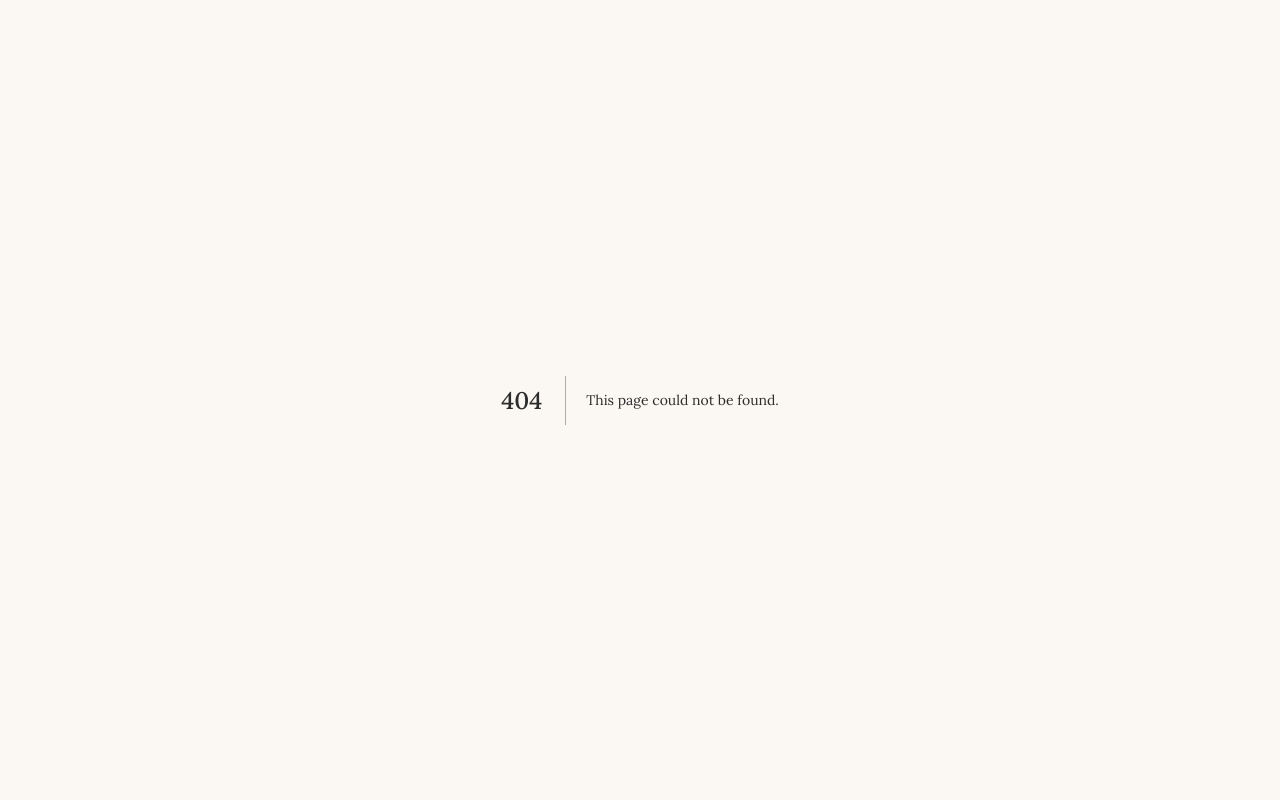
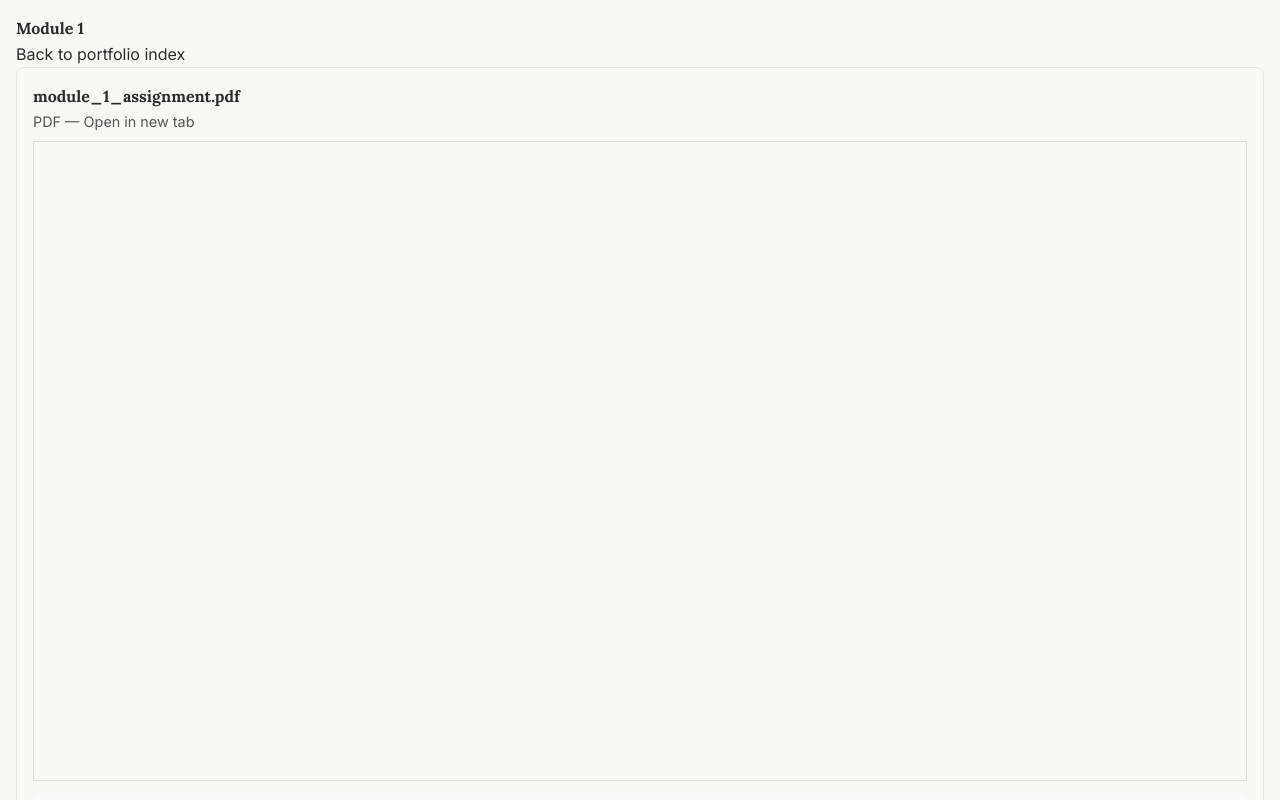
Before and after one commit to Thanay2001/Final-CREATIVITY-AND-IDEATION, a Next.js app: page /portfolio/module/1 in a window 1280 px wide. Before the commit this address had no page. Shown: the top 800 px of the page. Built offline with nearby package versions, Linux system fonts and the light colour scheme.

Commit message:
Convert static portfolio pages into Next server pages (index + dynamic module pages)

```diff
--- /dev/null
+++ b/src/app/portfolio/module/[id]/page.tsx
@@ -0,0 +1,83 @@
+import fs from 'fs';
+import path from 'path';
+import Link from 'next/link';
+
+type Item = {
+  filename?: string;
+  cleaned_filename?: string;
+  type?: string;
+  extracted_text?: string;
+  transcripts?: Record<string, string>;
+};
+
+function assetUrlFor(item: Item) {
+  const name = item.cleaned_filename ? path.basename(item.cleaned_filename) : path.basename(item.filename || '');
+  return `/portfolio/assets/${name}`;
+}
+
+export default function ModulePage({ params }: { params: { id: string } }) {
+  const id = params.id;
+  const jsonPath = path.join(process.cwd(), 'final portfolio', 'portfolio_index.json');
+  const raw = fs.readFileSync(jsonPath, 'utf8');
+  const data = JSON.parse(raw);
+  const items: Item[] = data.items || [];
+
+  const moduleItems = items.filter((it: Item) => {
+    const cleaned = it.cleaned_filename || it.filename || '';
+    const base = path.basename(cleaned);
+    const m = base.match(/module[_\- ]?(\d+)/i) || (it.filename || '').match(/module[_\- ]?(\d+)/i);
+    return m ? m[1] === id : false;
+  });
+
+  return (
+    <main style={{ padding: '1rem' }}>
+      <header>
+        <h1>Module {id}</h1>
+        <p>
+          <Link href="/portfolio">Back to portfolio index</Link>
+        </p>
+      </header>
+
+      {moduleItems.length === 0 && <p>No items found for this module.</p>}
+
+      {moduleItems.map((it, idx) => {
+        const type = it.type || '';
+        const assetUrl = assetUrlFor(it);
+        return (
+          <article key={idx} style={{ border: '1px solid #e6e6e6', padding: '1rem', borderRadius: 8, marginBottom: '1rem' }}>
+            <h3>{path.basename(it.cleaned_filename || it.filename || '')}</h3>
+            {type === 'pdf' && (
+              <>
+                <div style={{ fontSize: '.9rem', color: '#555' }}>
+                  PDF — <a href={assetUrl} target="_blank">Open in new tab</a>
+                </div>
+                <iframe src={assetUrl} style={{ width: '100%', height: 640, border: '1px solid #ddd', marginTop: 8 }} />
+              </>
+            )}
+
+            {type === 'mp4' && (
+              <>
+                <div style={{ fontSize: '.9rem', color: '#555' }}>Video</div>
+                <video controls style={{ width: '100%', marginTop: 8 }}>
+                  <source src={assetUrl} type="video/mp4" />
+                  Your browser does not support the video tag.
+                </video>
+              </>
+            )}
+
+            {it.extracted_text && (
+              <div style={{ marginTop: 12 }}>
+                <pre style={{ whiteSpace: 'pre-wrap', background: '#fafafa', padding: 12, borderRadius: 6 }}>
+                  {fs.existsSync(path.join(process.cwd(), it.extracted_text)) ? fs.readFileSync(path.join(process.cwd(), it.extracted_text), 'utf8').slice(0, 200) + '...' : ''}
+                </pre>
+                <p>
+                  <a href={`/portfolio/fulltext-${path.basename(it.extracted_text || '')}.html`}>Read full text</a>
+                </p>
+              </div>
+            )}
+          </article>
+        );
+      })}
+    </main>
+  );
+}
--- a/src/app/portfolio/page.tsx
+++ b/src/app/portfolio/page.tsx
@@ -1,6 +1,41 @@
-import { redirect } from 'next/navigation';
+import fs from 'fs';
+import path from 'path';
+import Link from 'next/link';
 
 export default function PortfolioPage() {
-  // Redirect to the static site copy in /public/portfolio/index.html
-  redirect('/portfolio/index.html');
+  const jsonPath = path.join(process.cwd(), 'final portfolio', 'portfolio_index.json');
+  const raw = fs.readFileSync(jsonPath, 'utf8');
+  const data = JSON.parse(raw);
+  const items = data.items || [];
+
+  // group by module
+  const modules: Record<string, number> = {};
+  for (const it of items) {
+    const cleaned = it.cleaned_filename || it.filename;
+    const base = path.basename(cleaned || '');
+    const m = base.match(/module[_\- ]?(\d+)/i) || (it.filename || '').match(/module[_\- ]?(\d+)/i);
+    if (m) {
+      const mod = m[1];
+      modules[mod] = (modules[mod] || 0) + 1;
+    }
+  }
+
+  const sorted = Object.keys(modules).sort((a, b) => Number(a) - Number(b));
+
+  return (
+    <main style={{ padding: '1rem' }}>
+      <h1>Final Portfolio</h1>
+      <p>Modules detected in your portfolio. Click a module to open its page.</p>
+      <ul>
+        {sorted.map((m) => (
+          <li key={m}>
+            <Link href={`/portfolio/module/${m}`}>Module {m}</Link> — {modules[m]} item(s)
+          </li>
+        ))}
+      </ul>
+      <p>
+        Or open the <Link href="/portfolio/misc">misc items</Link> page.
+      </p>
+    </main>
+  );
 }
```
